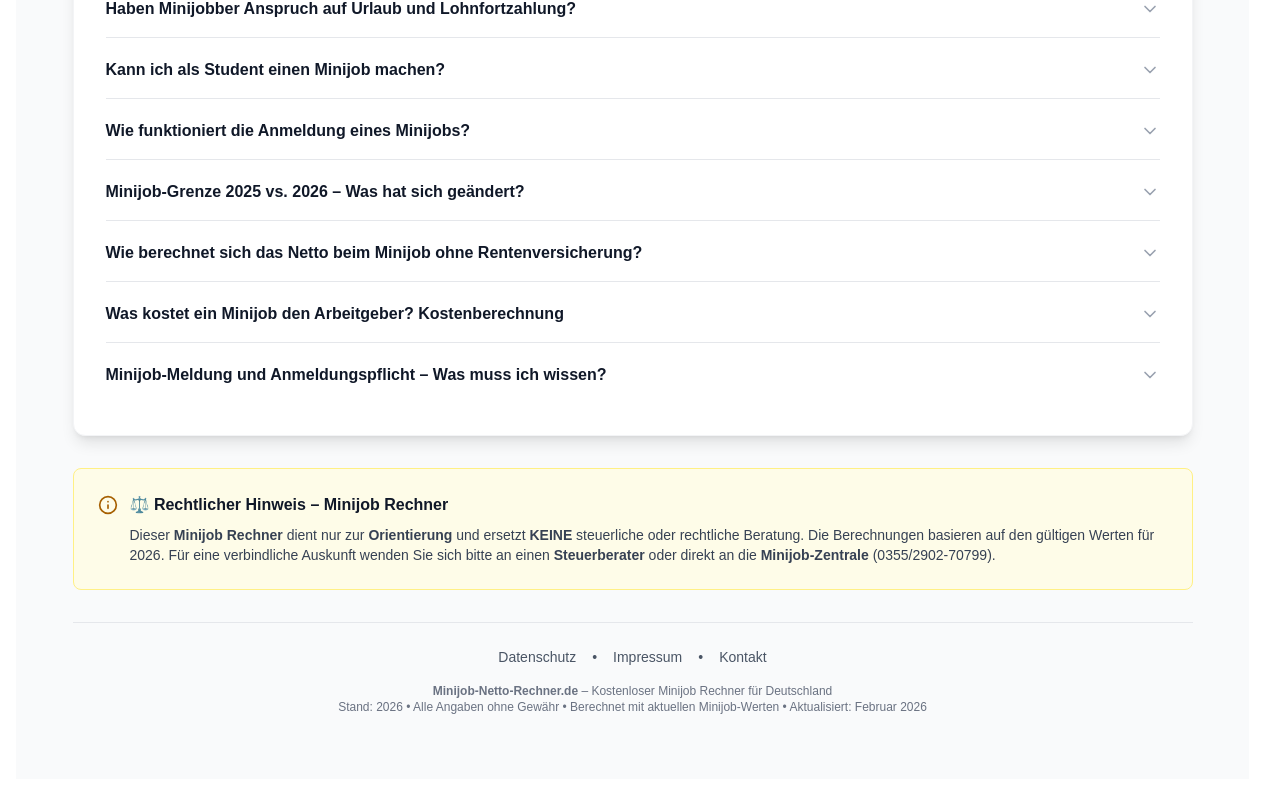
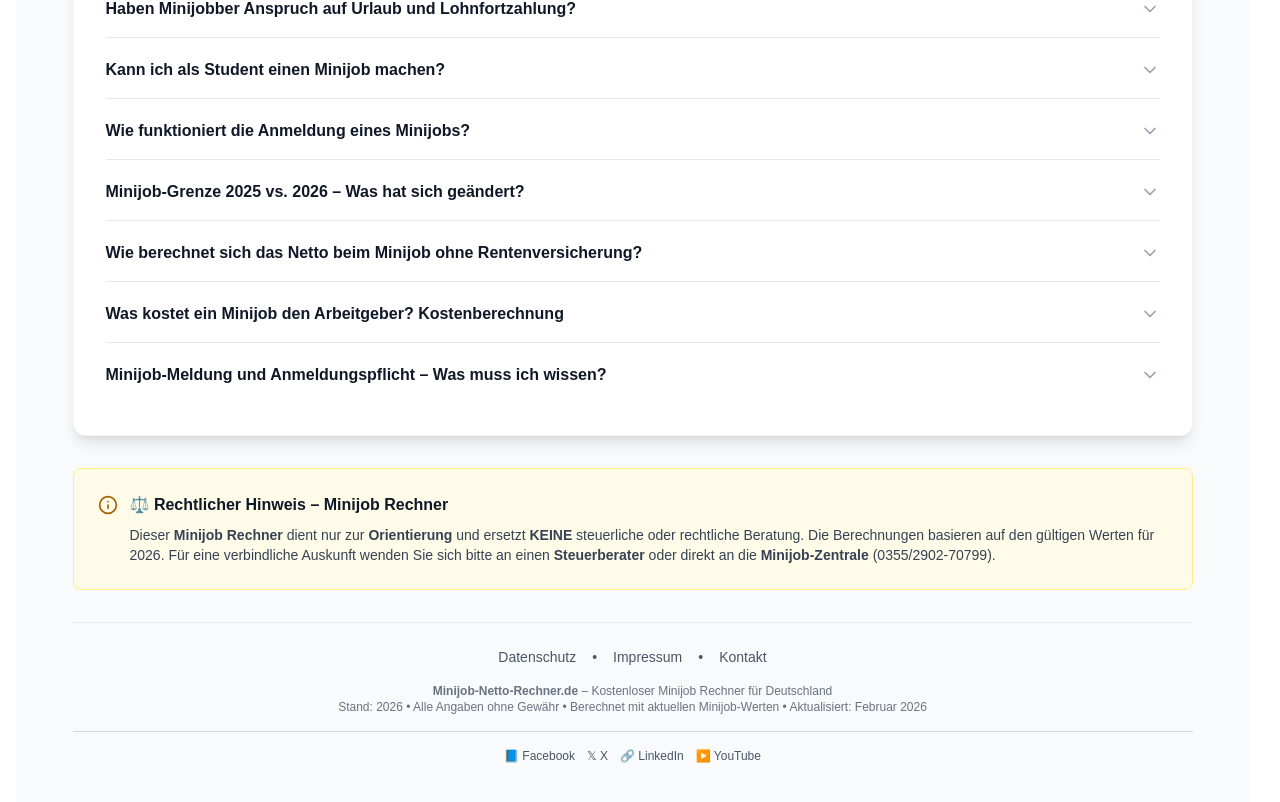
Before and after one commit to Mohdaasif97/salcal, a Next.js app: page / in a window 1280 px wide. Shown: the part 4683-5485 px from the top of the page. Before the commit the page ends 5462 px from the top, so only its background shows below. Built offline with nearby package versions, Linux system fonts and the light colour scheme.

Commit message:
fix: update Next.js to patched version to address CVE-2025-66478

```diff
--- a/app/layout.tsx
+++ b/app/layout.tsx
@@ -31,6 +31,12 @@ const organizationSchema = {
   logo: 'https://www.minijob-netto-rechner.de/favicon.ico',
   description:
     'Kostenloser Minijob Rechner 2026 für Deutschland – Brutto zu Netto berechnen für Arbeitnehmer und Arbeitgeber.',
+  sameAs: [
+    'https://www.facebook.com/profile.php?id=61588221497294',
+    'https://x.com/MohdAasif763323',
+    'https://www.linkedin.com/in/mohd-aasif-44121a261',
+    'https://www.youtube.com/@violent34343'
+  ],
   contactPoint: {
     '@type': 'ContactPoint',
     contactType: 'Customer Service',
@@ -202,6 +208,12 @@ export default function RootLayout({
         <meta charSet="utf-8" />
         <meta httpEquiv="X-UA-Compatible" content="ie=edge" />
 
+        {/* Social Media Verification Links */}
+        <link rel="me" href="https://www.facebook.com/profile.php?id=61588221497294" />
+        <link rel="me" href="https://x.com/MohdAasif763323" />
+        <link rel="me" href="https://www.linkedin.com/in/mohd-aasif-44121a261" />
+        <link rel="me" href="https://www.youtube.com/@violent34343" />
+
         {/* Google AdSense - Deferred for performance */}
         <script
           defer
--- /dev/null
+++ b/components/Footer.tsx
@@ -0,0 +1,109 @@
+export default function Footer() {
+  const socialLinks = [
+    {
+      name: 'Facebook',
+      url: 'https://www.facebook.com/profile.php?id=61588221497294',
+      icon: '📘',
+    },
+    {
+      name: 'Twitter / X',
+      url: 'https://x.com/MohdAasif763323',
+      icon: '𝕏',
+    },
+    {
+      name: 'LinkedIn',
+      url: 'https://www.linkedin.com/in/mohd-aasif-44121a261',
+      icon: '🔗',
+    },
+    {
+      name: 'YouTube',
+      url: 'https://www.youtube.com/@violent34343',
+      icon: '▶️',
+    },
+  ];
+
+  return (
+    <footer className="bg-gradient-to-b from-slate-50 to-slate-100 border-t border-slate-200 py-12 px-4 md:px-8">
+      <div className="max-w-7xl mx-auto">
+        {/* Footer Content Grid */}
+        <div className="grid grid-cols-1 md:grid-cols-4 gap-8 mb-12">
+          {/* About Section */}
+          <div>
+            <h3 className="font-bold text-lg text-slate-900 mb-3">Minijob Rechner</h3>
+            <p className="text-sm text-slate-600 leading-relaxed">
+              Kostenloser Rechner für Minijob Netto-Berechnung in Deutschland – aktuell mit der 603 € Grenze.
+            </p>
+          </div>
+
+          {/* Navigation */}
+          <div>
+            <h3 className="font-bold text-lg text-slate-900 mb-3">Navigation</h3>
+            <ul className="space-y-2 text-sm">
+              <li>
+                <a href="/" className="text-slate-600 hover:text-blue-600 transition-colors">
+                  Startseite
+                </a>
+              </li>
+              <li>
+                <a href="/kontakt" className="text-slate-600 hover:text-blue-600 transition-colors">
+                  Kontakt
+                </a>
+              </li>
+              <li>
+                <a href="/impressum" className="text-slate-600 hover:text-blue-600 transition-colors">
+                  Impressum
+                </a>
+              </li>
+              <li>
+                <a href="/datenschutz" className="text-slate-600 hover:text-blue-600 transition-colors">
+                  Datenschutz
+                </a>
+              </li>
+            </ul>
+          </div>
+
+          {/* Follow Us */}
+          <div>
+            <h3 className="font-bold text-lg text-slate-900 mb-3">Folge uns</h3>
+            <div className="space-y-2">
+              {socialLinks.map((link) => (
+                <a
+                  key={link.name}
+                  href={link.url}
+                  target="_blank"
+                  rel="noopener noreferrer me"
+                  className="flex items-center gap-2 text-slate-600 hover:text-blue-600 transition-colors text-sm"
+                  title={`Besuche uns auf ${link.name}`}
+                  aria-label={link.name}
+                >
+                  <span>{link.icon}</span>
+                  <span>{link.name}</span>
+                </a>
+              ))}
+            </div>
+          </div>
+
+          {/* Info */}
+          <div>
+            <h3 className="font-bold text-lg text-slate-900 mb-3">Wichtig</h3>
+            <p className="text-xs text-slate-600 leading-relaxed">
+              Die Berechnungen dienen der Orientierung. Tatsächliche Werte können je nach individuellen Umständen abweichen. Keine Garantie auf Richtigkeit.
+            </p>
+          </div>
+        </div>
+
+        {/* Bottom Footer */}
+        <div className="border-t border-slate-200 pt-8">
+          <div className="flex flex-col md:flex-row justify-between items-center gap-4">
+            <p className="text-xs text-slate-600">
+              © {new Date().getFullYear()} Minijob Rechner. Alle Rechte vorbehalten.
+            </p>
+            <p className="text-xs text-slate-600">
+              Made with ❤️ für Deutschland
+            </p>
+          </div>
+        </div>
+      </div>
+    </footer>
+  );
+}
--- a/components/MiniJobRechner.tsx
+++ b/components/MiniJobRechner.tsx
@@ -575,6 +575,13 @@ export default function MiniJobRechner() {
             <p className="text-xs text-gray-500">
               Stand: {selectedYear} • Alle Angaben ohne Gewähr • Berechnet mit aktuellen Minijob-Werten • Aktualisiert: Februar 2026
             </p>
+            {/* Social Media Links */}
+            <div className="mt-4 pt-4 border-t border-gray-300 flex flex-wrap gap-3 justify-center">
+              <a href="https://www.facebook.com/profile.php?id=61588221497294" target="_blank" rel="noopener noreferrer me" className="text-xs text-gray-600 hover:text-blue-600 transition-colors" title="Folge uns auf Facebook">📘 Facebook</a>
+              <a href="https://x.com/MohdAasif763323" target="_blank" rel="noopener noreferrer me" className="text-xs text-gray-600 hover:text-blue-600 transition-colors" title="Folge uns auf X">𝕏 X</a>
+              <a href="https://www.linkedin.com/in/mohd-aasif-44121a261" target="_blank" rel="noopener noreferrer me" className="text-xs text-gray-600 hover:text-blue-600 transition-colors" title="Folge uns auf LinkedIn">🔗 LinkedIn</a>
+              <a href="https://www.youtube.com/@violent34343" target="_blank" rel="noopener noreferrer me" className="text-xs text-gray-600 hover:text-blue-600 transition-colors" title="Folge uns auf YouTube">▶️ YouTube</a>
+            </div>
           </footer>
         </div>
       </main>
```
